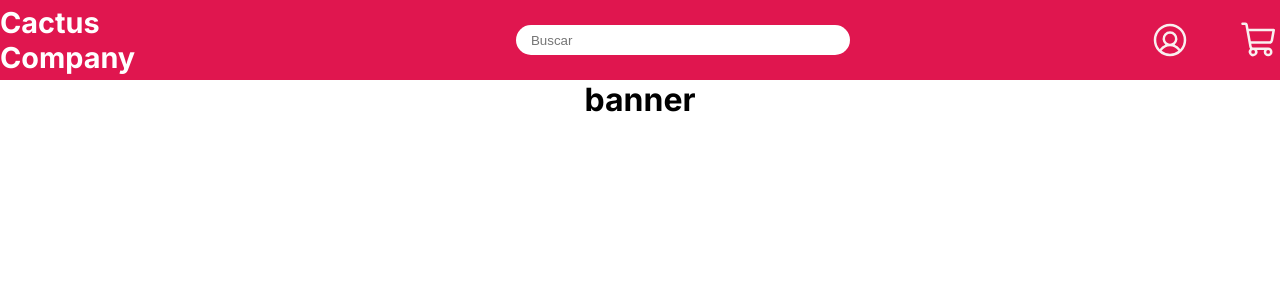
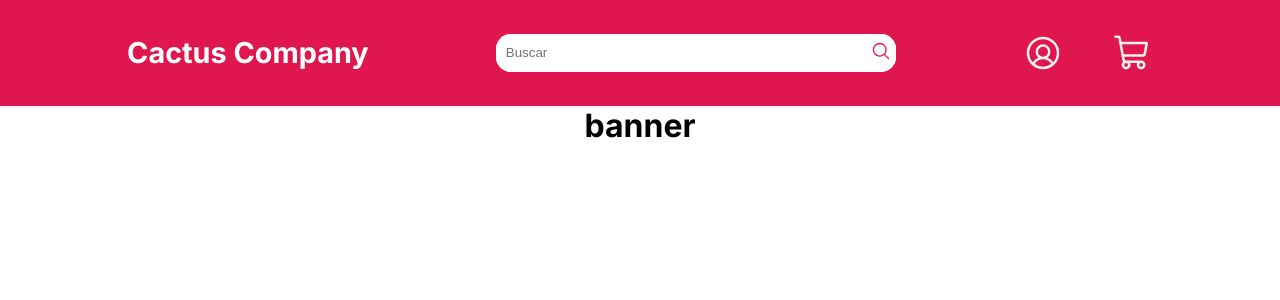
Before and after one commit to BrennoBoechat/Ecommerce, a Next.js app: page / in a window 1280 px wide. Shown: the top 300 px of the page. Built offline with nearby package versions, Linux system fonts and the light colour scheme.

Commit message:
icon input

```diff
--- a/src/components/header/Header.tsx
+++ b/src/components/header/Header.tsx
@@ -1,20 +1,24 @@
 import React from 'react'
 import { HeaderContainer } from './styles'
 import ProfileIcon from "../../assets/profile-user.svg"
+import SearchIcon from "../../assets/search-icon.svg"
 import Cart from "../../assets/cart.svg"
 import Image from 'next/image'
 
 function Header() {
   return (
     <HeaderContainer>
-        <div className='header-itens'>
             <h1>Cactus Company</h1>
-            <input placeholder='Buscar'></input>
+
+            <div className='input'>
+              <input placeholder='Buscar'></input>
+              <button> <Image alt='buscar' src={SearchIcon}/> </button>
+            </div>
+
             <div className='header-images'>
                 <Image alt='conta' src={ProfileIcon}/>
                 <Image alt='carrinho' src={Cart}/>
             </div>
-        </div>
     </HeaderContainer>
   )
 }
--- a/src/components/header/styles.ts
+++ b/src/components/header/styles.ts
@@ -3,33 +3,41 @@ import styled from "styled-components"
 export const HeaderContainer = styled.div `
     display: flex;
     background-color: #E0164F;
-    width: 100vw;
-    height: 10vh;
-
-    .header-itens {
-        display: flex;
-        width: 100%;
-        align-items: center;
-        justify-content: center;
-        gap: 300px;
+    width: 100%;
+    align-items: center;
+    height: 6.6rem;
+    justify-content: space-evenly;
 
         h1 {
             color: white;
             font-size: 1.8rem;
         }
 
-        input {
+        .input {
+            display: flex;
+            background-color: white;
+            width: 400px;
             border-radius: 15px;
-            height: 30px;
-            width: 370px;
+
+            input {
+            border-radius: 15px;
+            height: 38px;
+            width: 100%;
             border: none;
-            padding: 15px;
+            padding: 10px;
+        }
+
+            button {
+                border: none;
+                border-radius: 15px;
+                background-color: white;
+                padding: 5px;
+            }
+
         }
 
     .header-images {
         display: flex;
         gap: 50px;
     }
-
-    }
 `
```
Also changed, not shown: src/assets/search-icon.svg (added).
